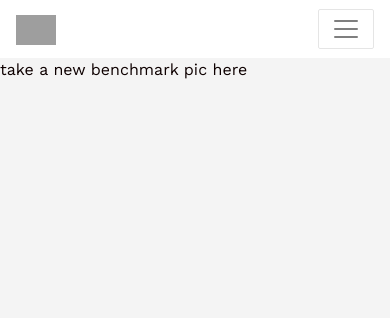
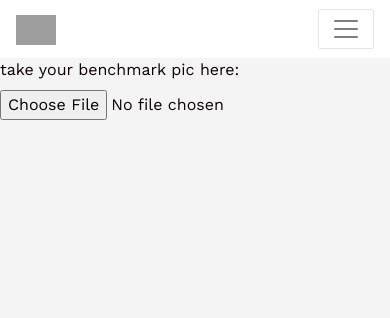
Before and after one commit to cyee3012/croppi, a Rails app: page /benchmark_pics/new in a window 390 px wide. Shown: the top 318 px of the page. Run offline with Rails 7, Linux system fonts and the light colour scheme; style sheets or scripts are compiled from the project's sources; some libraries are stand-ins or nearby versions; grey boxes are pictures that could not be loaded.

Commit message:
added code to benchmark_pic#new for user to capture a photo with their phone

```diff
--- a/app/views/benchmark_pics/new.html.erb
+++ b/app/views/benchmark_pics/new.html.erb
@@ -1 +1,4 @@
-take a new benchmark pic here
+<p>
+  <label for="imageFile">take your benchmark pic here:</label>
+  <input type="file" id="imageFile" capture="user" accept="image/*">
+</p>
```
